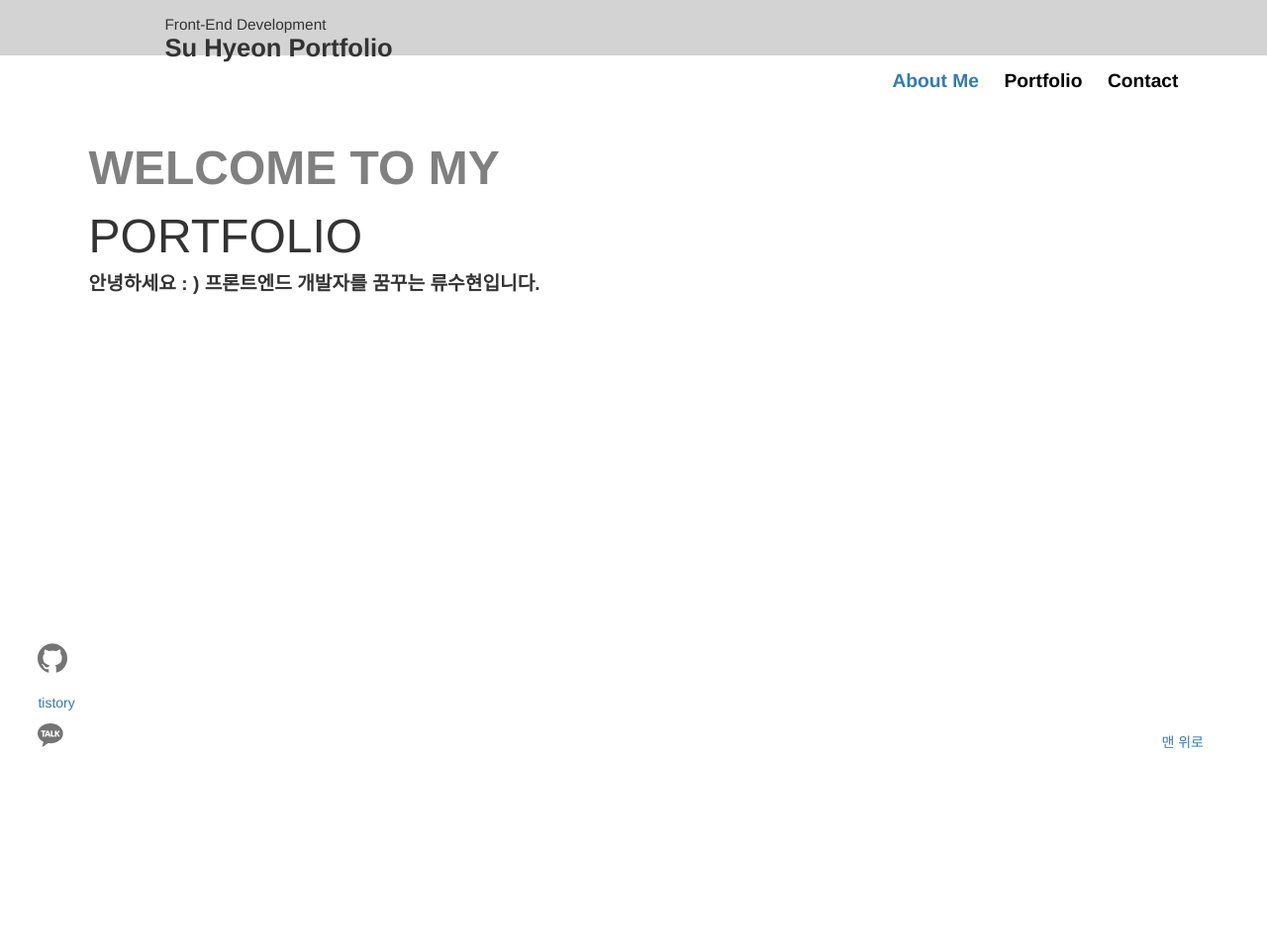
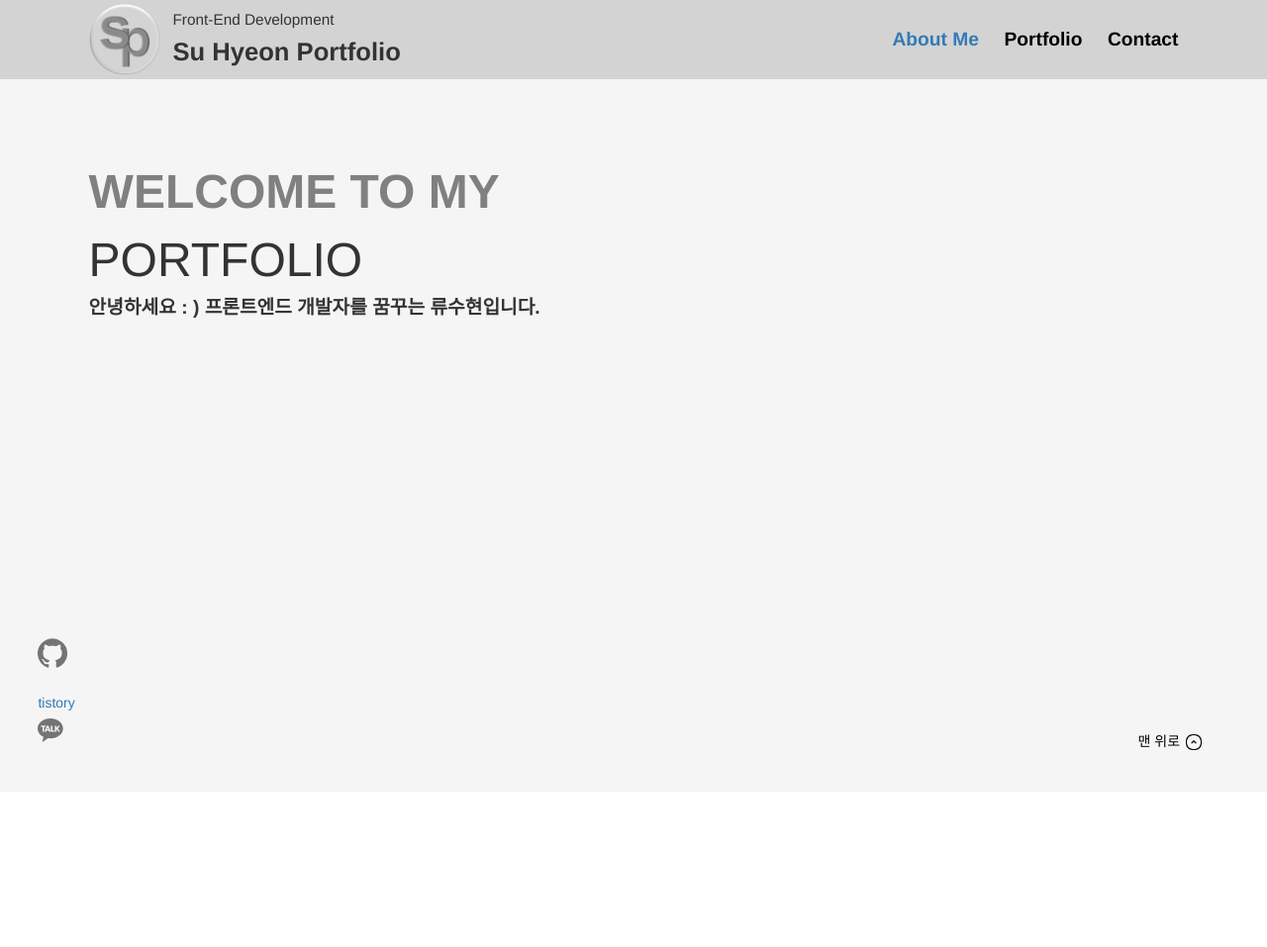
Before and after one commit to suya02/Portfolio, a Django app: page / in a window 1280 px wide. Shown: the top 957 px of the page at 99% size. Before the commit the page ends 757 px from the top, so only its background shows below. Run offline with Django 3.2, Linux system fonts and the light colour scheme; some libraries are stand-ins or nearby versions.

Commit message:
image & section

```diff
--- a/blog/static/css/blog.css
+++ b/blog/static/css/blog.css
@@ -1,35 +1,33 @@
 .top_bar {
     width: 100%;
-    height: 7vh;
+    height: 10vh;
     background-color: lightgray;
     padding-top: 0.5vh;
     padding-bottom: 0.5vh;
 }
 
 .logo {
-    width: 5vw;
-    list-style:none;
+    height: 9vh;
     float : left;
     padding-left: 7vw;
-    position: absolute;
-    top: 1vw;
-    position:absolute;
+    padding-right: 1vw;
+    vertical-align: middle;
+    line-height: 9vh;
 }
 
+.logo_text {
+    float: left;
+    vertical-align: middle;
+    line-height: 4vh;
+    padding-left: 0;}
+
 .logo_text_smaill {
-    padding-left: 13vw;
-    padding-top: 0.8vw;
     font-size: 1.2vw;
-    position:absolute;
-
 }
 
 .logo_text_big {
-    padding-left: 13vw;
-    padding-top: 2vw;
     font-size: 2vw;
     font-weight: bold;
-    position:absolute;
 }
 
 li {
@@ -40,12 +38,13 @@ li {
 
 .menu {
     padding-right: 7vw;
-    padding-top: 8vh;
     color: black;
     text-decoration:none;
     font-weight: bold;
     font-size: 1.5vw;
     float : right;
+    vertical-align: middle;
+    line-height: 9vh;
 }
 
 .main_text {
--- a/blog/templates/blog/post_list.html
+++ b/blog/templates/blog/post_list.html
@@ -1,19 +1,29 @@
 {% load static %}
+
+<!doctype html>
 <html>
 <head>
-        <title>SuHyeon's Portfolio</title>
+<meta charset="utf-8">
+<title>Suhyeon's Portfolio</title>
+    <style type="text/css">
+        *{margin:0; padding: 0;}
+        html, body{height: 100%;}
+        .section1{width: 100%; height: 100%; background-color: whitesmoke;}
+        .section2{width: 100%; height: 100%; background-color: white;;}
+    </style>
+
     <link rel="stylesheet" href="{% static 'css/blog.css' %}">
+    <link rel="stylesheet" href="{% static 'images/to_top.png' %}">
     <link rel="stylesheet" href="//maxcdn.bootstrapcdn.com/bootstrap/3.2.0/css/bootstrap.min.css">
     <link rel="stylesheet" href="//maxcdn.bootstrapcdn.com/bootstrap/3.2.0/css/bootstrap-theme.min.css">
 </head>
 <body>
-<div class="section">
+    <div class="section1">
         <header class="top_bar">
-            <div>
-                <img class="logo" src="sp_logo.jpg" alt="logo" />
+            <img class="logo" src="static/images/sp_logo.png" />
+            <div class="logo_text">
                 <div class="logo_text_smaill">Front-End Development</div>
                 <div class="logo_text_big">Su Hyeon Portfolio</div>
-
             </div>
             <div class="menu">
                 <ui>
@@ -22,9 +32,6 @@
                     <li><a href="Contact" style="color:black; text-decoration:none; font-weight: bold">Contact</a></li>
                 </ui>
             </div>
-
-
-
         </header>
 
         <div class="main_text">
@@ -76,18 +83,15 @@
             </ui>
         </div>
 
-        <a style="display:scroll; position:fixed; bottom: 5vh; right: 5vw;" href="#">맨 위로</a>
+        <a class="top" style="display:scroll; position:fixed; bottom: 5vh; right: 5vw; color: black;" href="#">
+            맨 위로 <img src="static/images/to_top.png" width="20vw">
+        </a>
+    </div>
+    {#section1#}
 
-{#        {% for post in posts %}#}
-{#            <div>#}
-{#                <p>published: {{ post.published_date }}</p>#}
-{#                <h1><a href="">{{ post.title }}</a></h1>#}
-{#                <p>{{ post.text|linebreaksbr }}</p>#}
-{#            </div>#}
-{#        {% endfor %}#}
+    <div class="section2">
+
     </div>
-    <div class="section"></div>
-
+    {#box#}
 </body>
-
 </html>
--- a/mysite/settings.py
+++ b/mysite/settings.py
@@ -125,3 +125,5 @@ STATIC_URL = '/static/'
 # https://docs.djangoproject.com/en/3.2/ref/settings/#default-auto-field
 
 DEFAULT_AUTO_FIELD = 'django.db.models.BigAutoField'
+
+STATICFILES_DIRS = [os.path.join(BASE_DIR, 'static'),]
--- a/mysite/urls.py
+++ b/mysite/urls.py
@@ -1,7 +1,11 @@
 from django.contrib import admin
 from django.urls import path, include
+from django.conf.urls.static import static
+from django.conf import settings
 
 urlpatterns = [
     path('admin/', admin.site.urls),
     path('', include('blog.urls')),
 ]
+
+urlpatterns += static(settings.STATIC_URL, document_root=settings.STATIC_ROOT)
```
Also changed, not shown: blog/images/sp_logo.jpg (deleted), blog/static/images/logo.png (added), blog/static/images/sp_logo.png (added), blog/static/images/to_top.png (added). Lines whose indentation alone changed are shown as unchanged.
